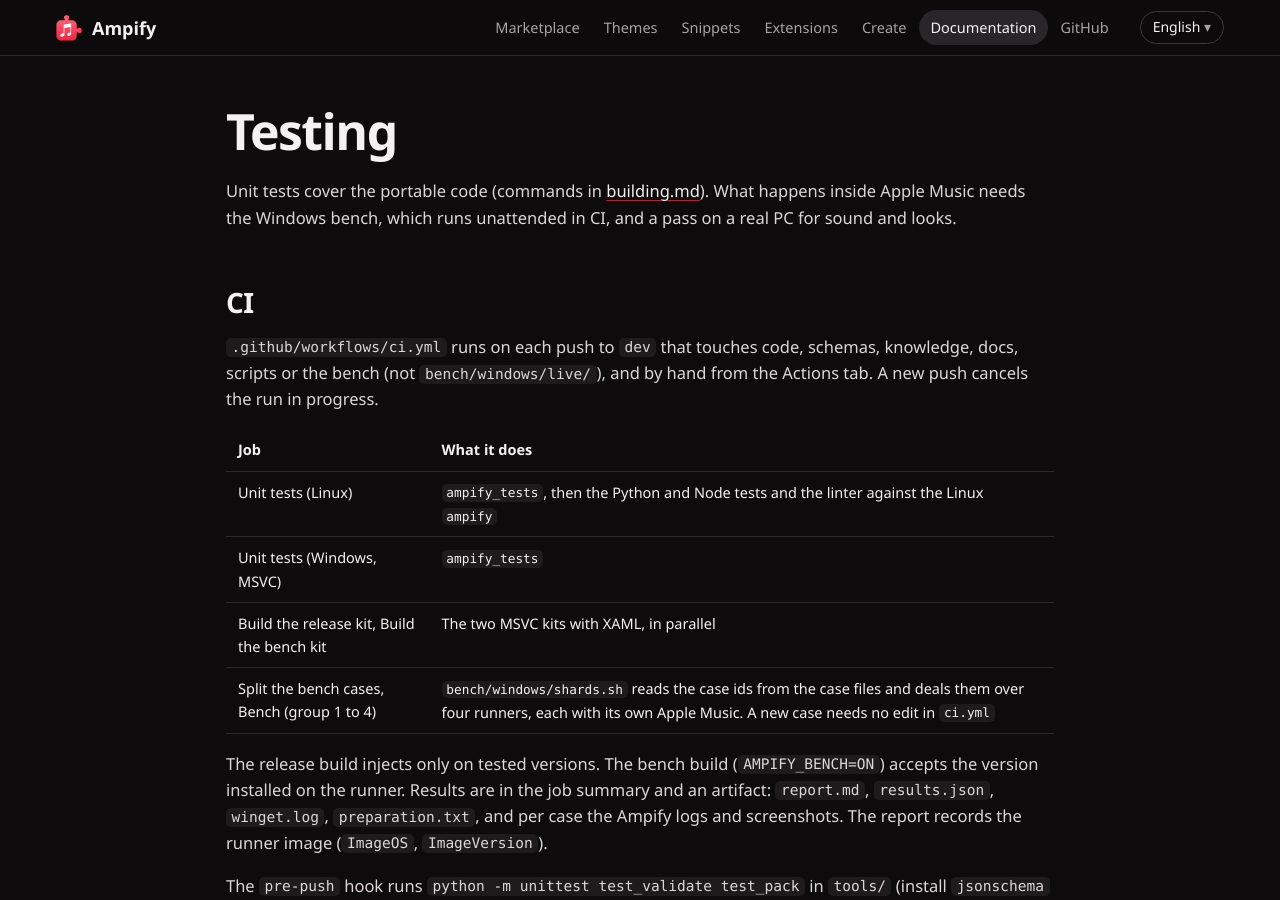
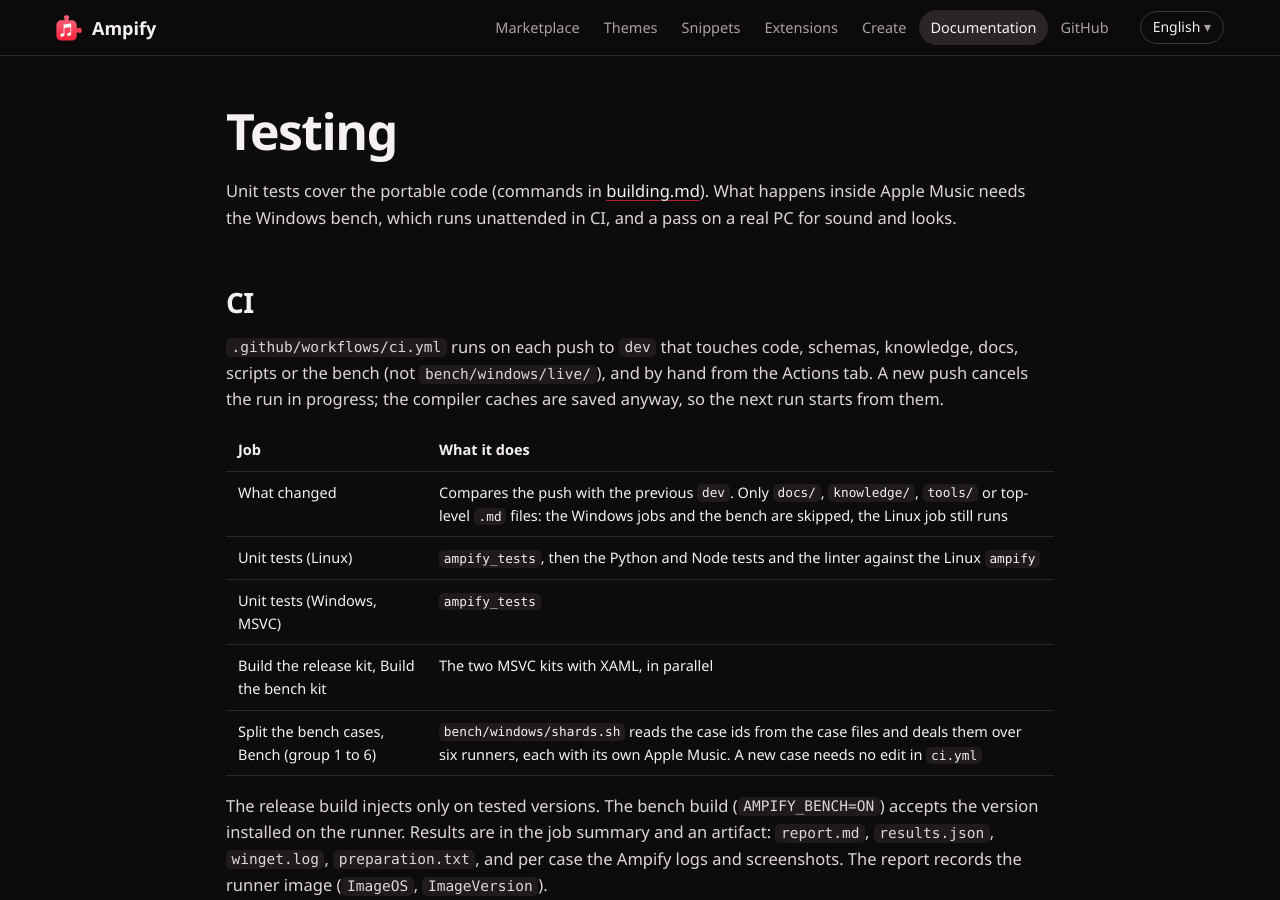
Before and after one commit to Shirowwww/ampify, a Jekyll site: the page built from docs/development/testing.md, in a window 1280 px wide and 900 px high. Built offline with Jekyll 4.4.1, drawn with Linux system fonts in a browser that asks for light colours; our own code applies the rules of GitHub Pages for plain Markdown files.

Commit message:
ci: skip Windows for docs-only pushes, keep caches of cancelled runs, six bench groups
The compiler caches are now saved even when a job fails or a newer push cancels it, so the next run does not
recompile from an older cache. A push that only touches docs/, knowledge/, tools/ or top-level .md files skips
the Windows builds and the bench. The bench runs on six runners instead of four, and the background-launch case
waits 15 s instead of 90 for the engine hand-over that a runner's Windows Server never does.

Co-Authored-By: Claude Opus 5.5 <noreply@anthropic.com>
Claude-Session: https://claude.ai/code/session_016mb8FodveYofBzKeXoUGSP

```diff
--- a/docs/development/testing.md
+++ b/docs/development/testing.md
@@ -6,14 +6,15 @@ needs the Windows bench, which runs unattended in CI, and a pass on a real PC fo
 ## CI
 
 `.github/workflows/ci.yml` runs on each push to `dev` that touches code, schemas, knowledge, docs, scripts or the
-bench (not `bench/windows/live/`), and by hand from the Actions tab. A new push cancels the run in progress.
+bench (not `bench/windows/live/`), and by hand from the Actions tab. A new push cancels the run in progress; the compiler caches are saved anyway, so the next run starts from them.
 
 | Job | What it does |
 |---|---|
+| What changed | Compares the push with the previous `dev`. Only `docs/`, `knowledge/`, `tools/` or top-level `.md` files: the Windows jobs and the bench are skipped, the Linux job still runs |
 | Unit tests (Linux) | `ampify_tests`, then the Python and Node tests and the linter against the Linux `ampify` |
 | Unit tests (Windows, MSVC) | `ampify_tests` |
 | Build the release kit, Build the bench kit | The two MSVC kits with XAML, in parallel |
-| Split the bench cases, Bench (group 1 to 4) | `bench/windows/shards.sh` reads the case ids from the case files and deals them over four runners, each with its own Apple Music. A new case needs no edit in `ci.yml` |
+| Split the bench cases, Bench (group 1 to 6) | `bench/windows/shards.sh` reads the case ids from the case files and deals them over six runners, each with its own Apple Music. A new case needs no edit in `ci.yml` |
 
 The release build injects only on tested versions. The bench build (`AMPIFY_BENCH=ON`) accepts the version installed on
 the runner. Results are in the job summary and an artifact: `report.md`, `results.json`, `winget.log`,
```
Also changed, not shown: .github/actions/msvc-cache-save/action.yml (added), .github/actions/msvc-setup/action.yml, .github/workflows/ci.yml, 1 other file.
